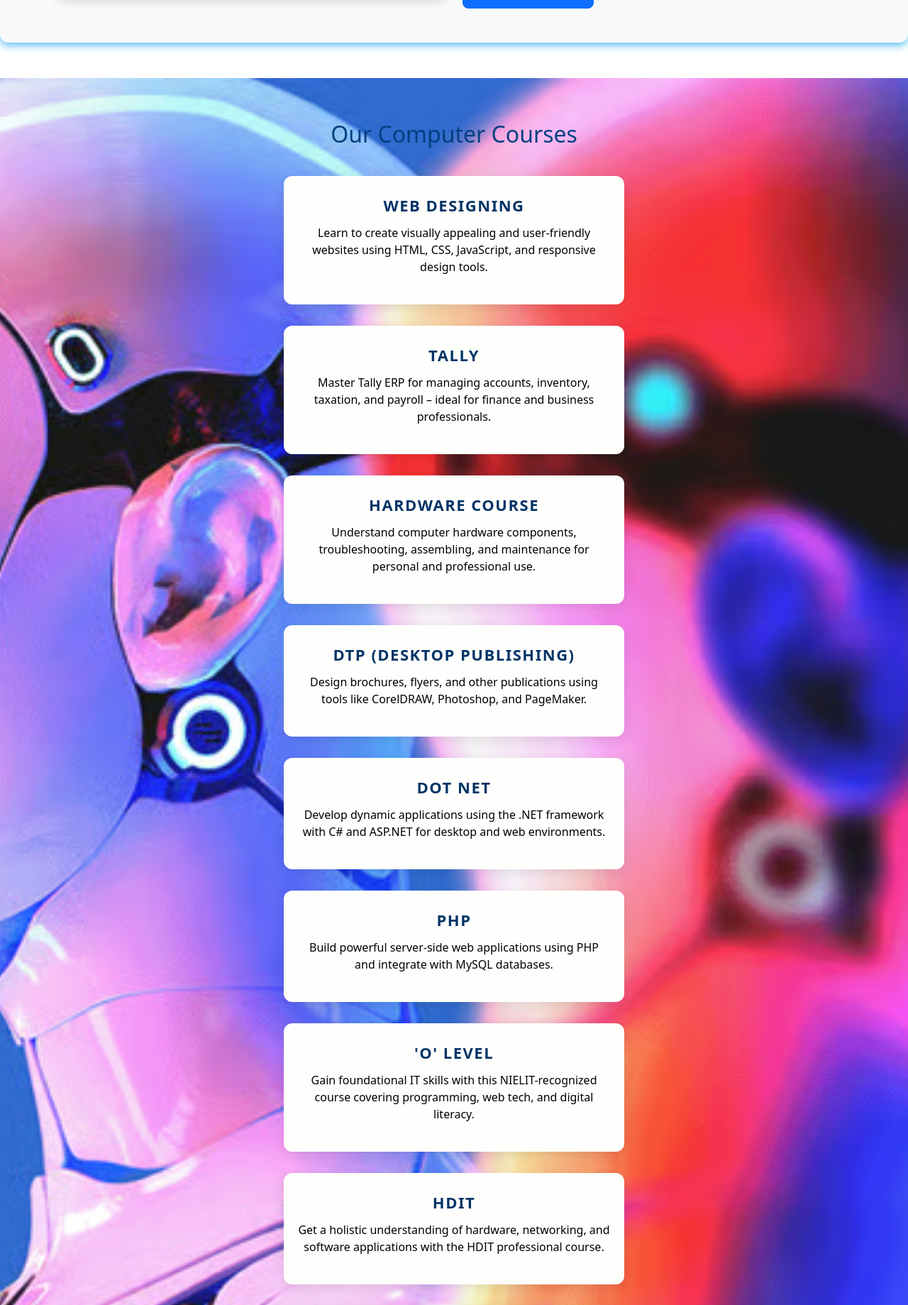
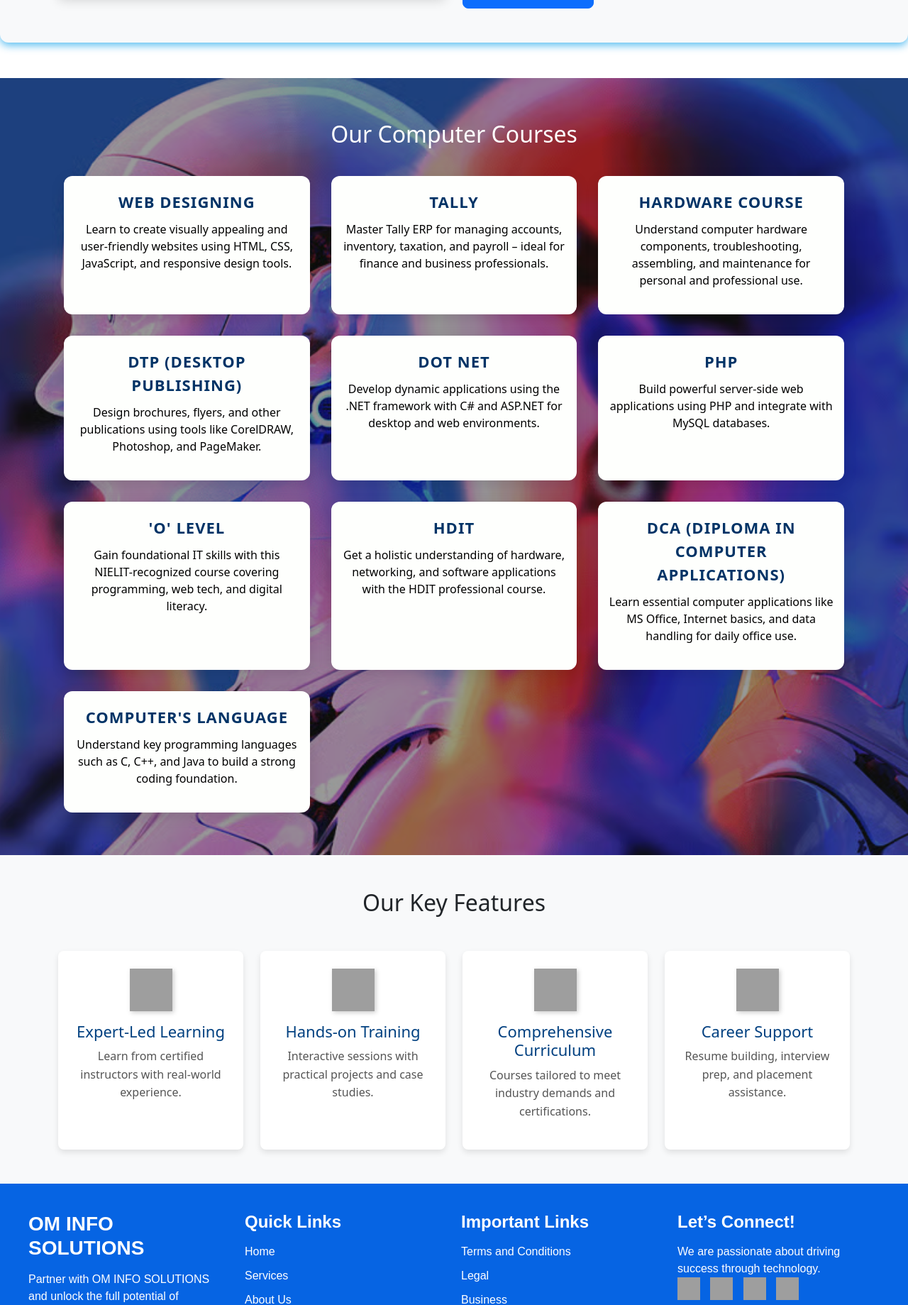
Before and after one commit to lok-02498/coaching_site, a Flask app: page /home in a window 1280 px wide. Shown: the part 1346-3185 px from the top of the page at 71% size. Run offline with Flask 3, Linux system fonts and the light colour scheme; some libraries are stand-ins or nearby versions; grey boxes are pictures that could not be loaded.

Commit message:
new changes

```diff
--- a/static/style.css
+++ b/static/style.css
@@ -190,26 +190,24 @@
     }
      /* Humanoid tech section */
   .jumbotron-section {
-  background-color: #f8f9fa;
+    background-color: #f8f9fa; /* Custom background if not overridden by bg-light */
     border-radius: 12px;
     box-shadow: 0 4px 12px rgba(72, 183, 239, 0.9);
     margin-bottom: 50px;
     padding: 40px 20px;
 }
 
-/* Image adjustments for responsiveness */
 .jumbotron-section img {
     max-width: 100%;
-  max-height: 400px;
-  height: auto;
+    max-height: 400px; /* Limit height for larger images */
+    height: auto; /* Ensure aspect ratio is maintained */
     border-radius: 12px;
-  object-fit: cover;
+    object-fit: cover; /* Crop to fit container */
 }
 
-/* Heading styling */
 .jumbotron-section h1 {
-  color: #0d6efd;
-  font-size: 2.5rem;
+    color: #0d6efd; /* Bootstrap primary blue */
+    font-size: 2.5rem; /* Default large size */
     line-height: 1.2;
 }
 
@@ -229,47 +227,65 @@
 }
 
        .courses-section {
-    padding: 60px 400px;
+    padding: 60px 20px; /* Reduced horizontal padding for all screens */
     background: url('../static/images/humanoid.avif') no-repeat center center/cover;
     text-align: center;
-    color: white;
+    color: white; /* Ensure text is visible on background image */
     position: relative;
+    margin-top: 50px; /* Space from Jumbotron, adjust as needed */
+}
+
+/* Overlay for background image to improve text readability */
+.courses-section::before {
+    content: '';
+    position: absolute;
+    top: 0;
+    left: 0;
+    width: 100%;
+    height: 100%;
+    background: rgba(0, 0, 0, 0.4); /* Dark overlay */
+    z-index: 0; /* Below content */
 }
 
 .courses-section h2 {
-        color: #004080;
+    color: white; /* Changed to white for visibility on dark overlay */
     margin-bottom: 40px;
+    position: relative; /* Bring h2 above the overlay */
+    z-index: 1;
 }
 
 .course-grid {
     display: grid;
-        grid-template-columns: repeat(auto-fit, minmax(280px, 1fr));
-        gap: 30px;
+    /* Responsive grid: columns will automatically fit, min width 250px, otherwise 1fr */
+    grid-template-columns: repeat(auto-fit, minmax(250px, 1fr));
+    gap: 20px; /* Slightly reduced gap */
     max-width: 1100px;
     margin: 0 auto;
+    position: relative; /* Bring grid above overlay */
+    z-index: 1;
 }
 
 .course-card {
-        background: #004080;
+    background: rgba(0, 64, 128, 0.9); /* Slightly transparent background */
     color: white;
     border-radius: 12px;
-        padding: 25px 20px;
+    padding: 20px 15px; /* Reduced padding */
     box-shadow: 0 8px 25px rgba(0, 64, 128, 0.3);
     transition: transform 0.3s ease, box-shadow 0.3s ease;
     cursor: pointer;
 }
 
 .course-card:hover {
-        transform: translateY(-10px);
-        box-shadow: 0 15px 40px rgba(0, 64, 128, 0.5);
+    transform: translateY(-8px); /* Slightly less intense hover */
+    box-shadow: 0 12px 30px rgba(0, 64, 128, 0.6);
 }
 
 .course-title {
-        font-size: 1.5rem;
-        margin-bottom: 12px;
+    font-size: 1.4rem; /* Adjusted font size */
+    margin-bottom: 10px;
     font-weight: bold;
     text-transform: uppercase;
-        letter-spacing: 1.5px;
+    letter-spacing: 1px;
 }
 
       /* Animations */
```
Lines whose indentation alone changed are shown as unchanged.
